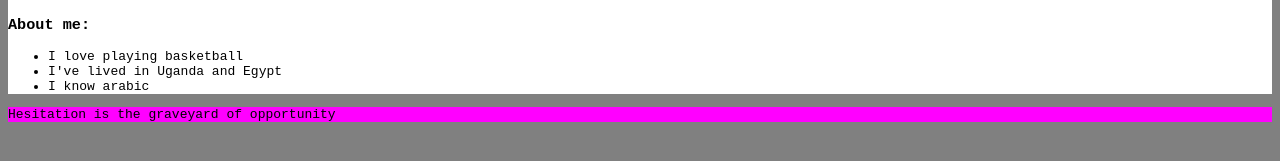
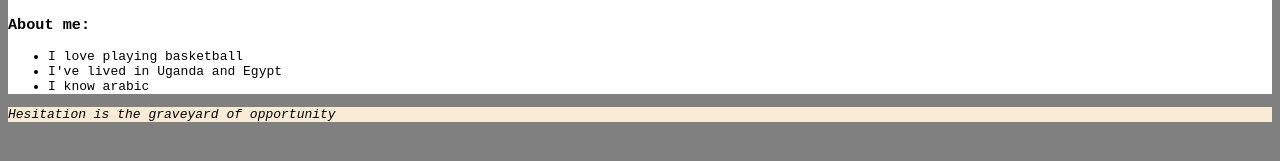
Before and after one commit to alldayabdi/tier1week1, a plain HTML site: page index.html in a window 1280 px wide. Shown: the part 195-356 px from the top of the page. Drawn offline with Linux system fonts and the light colour scheme.

Commit message:
Added italic font-style to p element

```diff
--- a/style.css
+++ b/style.css
@@ -17,8 +17,8 @@ H1 {
 }
 /* Make your p tag a different color and italic */
 p {
-  background-color:#faebd7
-  font-style:italic;
+    font-style: italic;
+    background-color:#faebd7
 
 
 }
```
